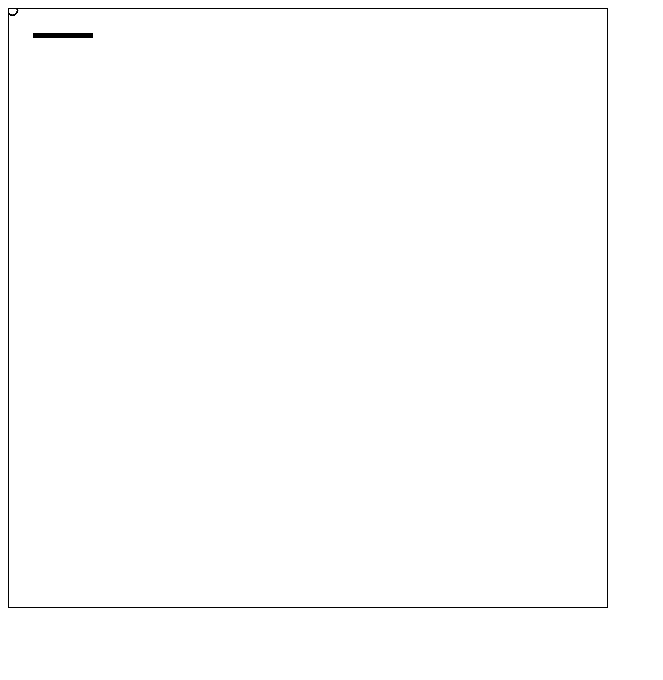
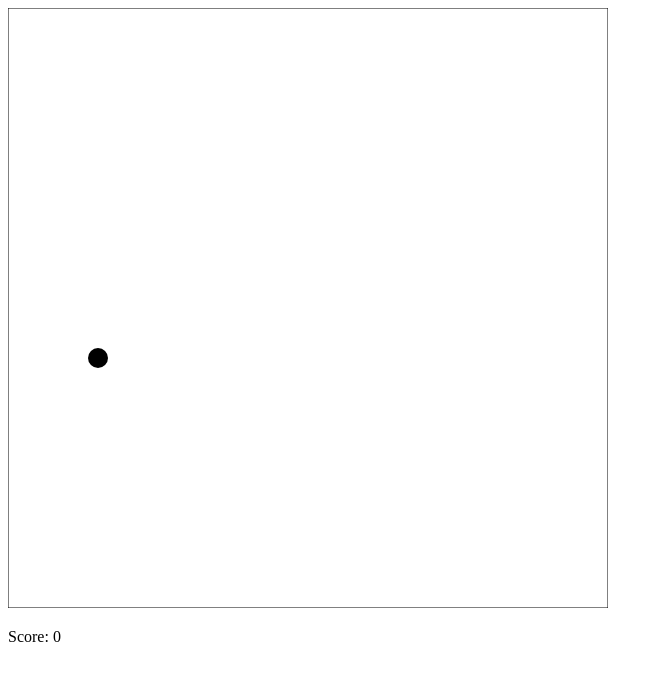
Before and after one commit to rtpg/Snake.js, a plain HTML site: page Snake.html in a window 1280 px wide. Shown: the whole page, without its empty margins (0-663 px from the left). Drawn offline with Linux system fonts and the light colour scheme.

Commit message:
Got things (mostly) working.
Hit detection's still a bit iffy.... there's no real game over state yet

```diff
--- a/Snake.html
+++ b/Snake.html
@@ -10,9 +10,11 @@
 	This browser doesn't seem to like Canvas
 	</canvas>
 
+	<p id="score">Score:0</p>
 	<script type="text/javascript">
-	world=new World({x:600,y:600});
-	world.init("game",5);
+	world=new World({x:600,y:600},20);
+	world.setTextOut("score");
+	world.init("game",20);
 	</script>
 </body>
 </html>
--- a/Snake.js
+++ b/Snake.js
@@ -1,11 +1,11 @@
 /**Snake.js
   it's Snake... in javascript
 
-  uses jQuery, html5 canvas
+  uses html5 canvas
   */
 
 
-l=function(text){/*console.log(text)*/};
+l=function(text){ console.log(text); };
 
 /**
  Gfx
@@ -37,7 +37,10 @@ var Gfx=function(ctx){
     this.drawCircle=function(x,y,sz,text){
         this.ctx.beginPath();
         this.ctx.arc(x,y,sz,0,Math.PI*2,true);
-        this.ctx.stroke();
+        this.ctx.fill();
+    }
+    this.clear=function(x,y,w,h){
+      this.ctx.clearRect(x,y,w,h);
     }
 
 }
@@ -91,10 +94,8 @@ var Snake=function(){
 
      //this is a bad initialisation example....
      this.ptList=new Node({x:5,y:5},null);
-     l("before append");console.log(this.ptList);
      this.ptList.append({x:7,y:5});
      this.ptList.append({x:6,y:5});
-     l("before circular");l(this.ptList.next.next);
      this.ptList.makeCircular();
 
      this.head=this.ptList.next.next;
@@ -108,7 +109,6 @@ var Snake=function(){
                     */
 
      this.direction=4;
-     l("this.head");l(this.head);
 }
 //prototype definition block
 
@@ -152,7 +152,6 @@ Snake.prototype.tick=function(){
     //here I "move the tail".
 
     //THE README. READ IT
-    l("in Snake.tick");
 
     this.tl.val=newPos;
 
@@ -162,12 +161,9 @@ Snake.prototype.tick=function(){
      (see pseudo-drawing in the README for an idea of how this works...)
      **/
      //this.head.next=tl;//this is always true... so no need to do it ourselves
-     l("moving el'ts");
-     l("prev head: "); l(this.head);l(", prev tail:");l(this.tl);
+
      this.head=this.tl;
      this.tl=this.tl.next;
-
-     l("new head: "); l(this.head);l(", new tail:");l(this.tl);
      //CRAAAAZY! basically the structure works by itself.
 }
 
@@ -194,8 +190,6 @@ Snake.prototype.draw=function(GfxObj,sz){
     var curNode=this.tl;
     var i=0;
     do{
-        l("drawing node "+i);
-        l("node "+i+" : ("+curNode.val.x+","+curNode.val.y+")");
         GfxObj.drawSquare(curNode.val.x*sz,curNode.val.y*sz,sz);
         curNode=curNode.next;
         i++;
@@ -212,16 +206,15 @@ var randomInt=function(n){
     return Math.floor(Math.random()*n);
 }
 
-var World=function(dimensions){
-    this.nugget={x:Math.random(dimensions.x),y:Math.random(dimensions.y)};
+var World=function(dimensions,sz){
+    this.dim= {x:dimensions.x/sz,y:dimensions.y/sz};
     this.s=new Snake();
-    this.dim={x:dimensions.x,y:dimensions.y};
     this.score=0;
+    this.generateNugget();
+
 }
 
 World.prototype.inputUpdate=function(evt){
-    l("in inputUpdate");
-    l("evt: "+evt);
     //left=37
     //up=38
     //right=39
@@ -229,16 +222,16 @@ World.prototype.inputUpdate=function(evt){
     var x;
     switch(evt.keyCode){
         case 37:
-            x=1;
+            x=(this.s.direction==4?4:1);//if going right can't go left
             break;
         case 38:
-            x=2;
+            x=(this.s.direction==8?8:2);
             break;
         case 39:
-            x=4;
+            x=(this.s.direction==1?1:4);
             break;
         case 40:
-            x=8;
+            x=(this.s.direction==2?2:8);
             break;
         default:
             x=this.s.direction;
@@ -250,7 +243,7 @@ World.prototype.generateNugget=function(){
     var hd=this.s.head.val;
     this.nugget=hd;
     while(this.nugget.x==hd.x || this.nugget.y==hd.y || this.s.atPoint(this.nugget)){
-        this.nugget={x:Math.random(dimensions.x),y:Math.random(dimensions.y)};
+        this.nugget={x:randomInt(this.dim.x),y:randomInt(this.dim.y)};
     }
 }
 
@@ -264,24 +257,26 @@ World.prototype.tick=function(){
     hd.y>=this.dim.y ||
     this.s.atPoint(hd)){
         //game over, man!
+
     }
 
     if(hd.x==this.nugget.x && hd.y==this.nugget.y){
         //got nugget
         this.score++;
+        this.s.lengthen();
         this.generateNugget();
     }
 
     //can't forget to set the timeout again
 
-    setTimeout(this.loopFunction,500);
+    setTimeout(this.loopFunction,50);
 
 }
 
 World.prototype.draw=function(GfxObj,sz){
     //draw a box around the gameworld
-    GfxObj.drawRect(0,0,this.dim.x,this.dim.y,false);
-    GfxObj.drawCircle(this.nugget.x*sz,this.nugget.y*sz,sz);
+    GfxObj.drawRect(0,0,this.dim.x*sz,this.dim.y*sz,false);
+    GfxObj.drawCircle(this.nugget.x*sz+sz/2,this.nugget.y*sz+sz/2,sz/2);
     this.s.draw(GfxObj,sz);
 }
 /**
@@ -297,9 +292,14 @@ World.prototype.init=function(id,sz){
     //wrapper for this
     document.onkeydown=function(evt){ that.inputUpdate(evt);};
     this.loopFunction=function(){
-        l("in loop function");
+        gfx.clear(0,0,obj.width,obj.height);
         that.draw(gfx,sz);
         that.tick();
+        that.Textobj.innerHTML="Score: "+that.score;
     }
-    setTimeout(this.loopFunction,500);
+    setTimeout(this.loopFunction,100);
 }
+
+World.prototype.setTextOut=function(id){
+  this.Textobj=document.getElementById(id);
+}
```
